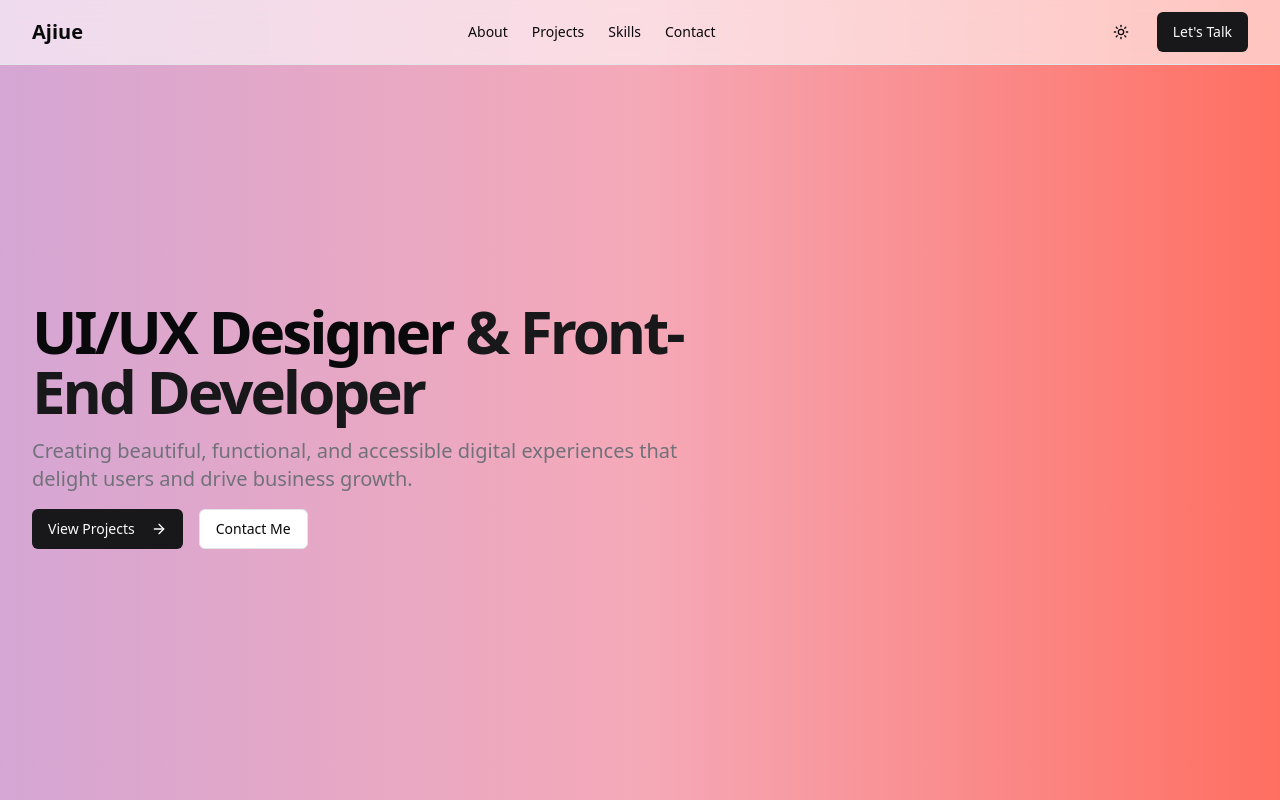
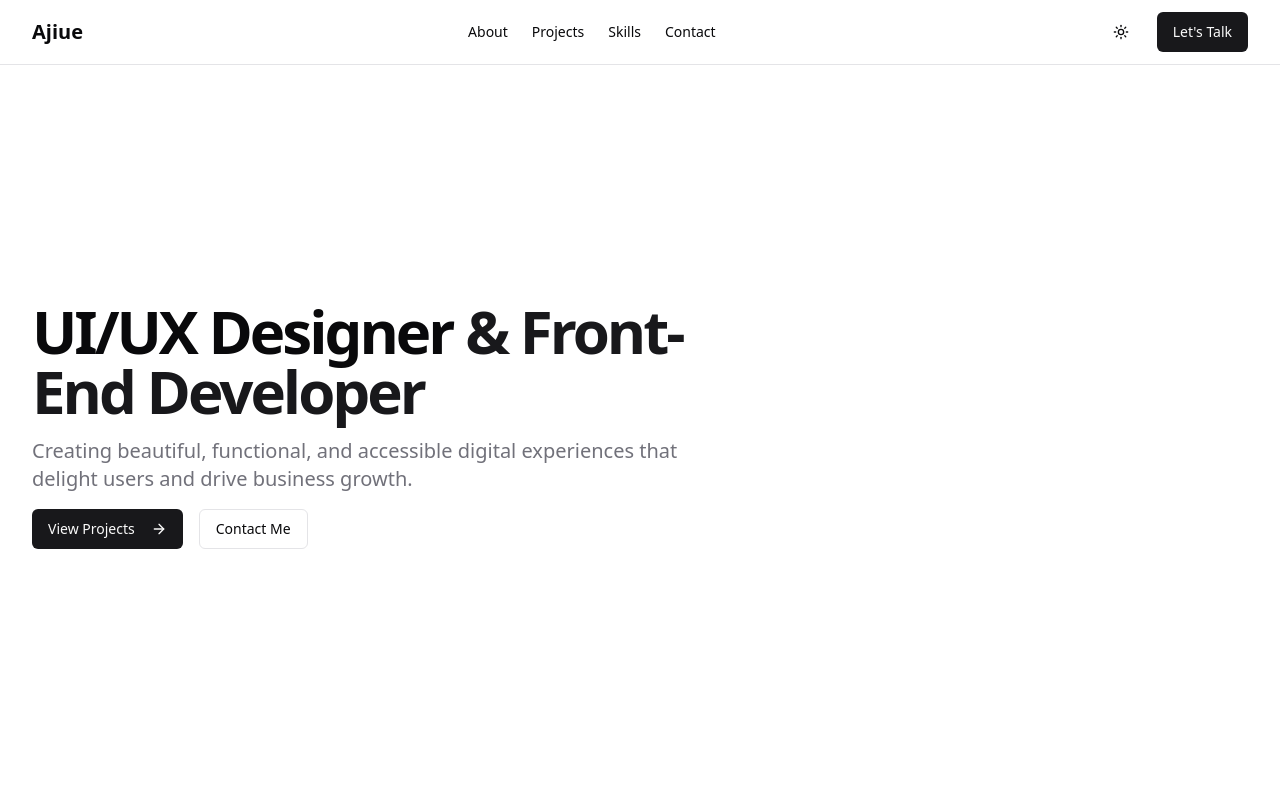
Before and after one commit to Ajiue23/Tri-Aji-Pramuditya, a Next.js app: page / in a window 1280 px wide. Shown: the top 800 px of the page. Built offline with nearby package versions, Linux system fonts and the light colour scheme.

Commit message:
perubahan

```diff
--- a/app/page.tsx
+++ b/app/page.tsx
@@ -15,7 +15,7 @@ import { ParticleBackground } from "@/components/particle-background";
 
 export default function Home() {
   return (
-    <div className="min-h-screen bg-gradient-to-r from-[#D5A6D4] via-[#F5A9B8] to-[#FF6F61] animate-gradient-bg dark:from-[#0a192f] dark:via-[#6a4c93] dark:to-[#1d2d50]">
+    <div className="min-h-screen bg-background">
       <header className="sticky top-0 z-40 w-full border-b bg-background/95 backdrop-blur supports-[backdrop-filter]:bg-background/60">
         <div className="container flex h-16 items-center justify-between">
           <div className="flex items-center gap-2">
```
Also changed, not shown: styles/globals.css (+0 -15 lines).
